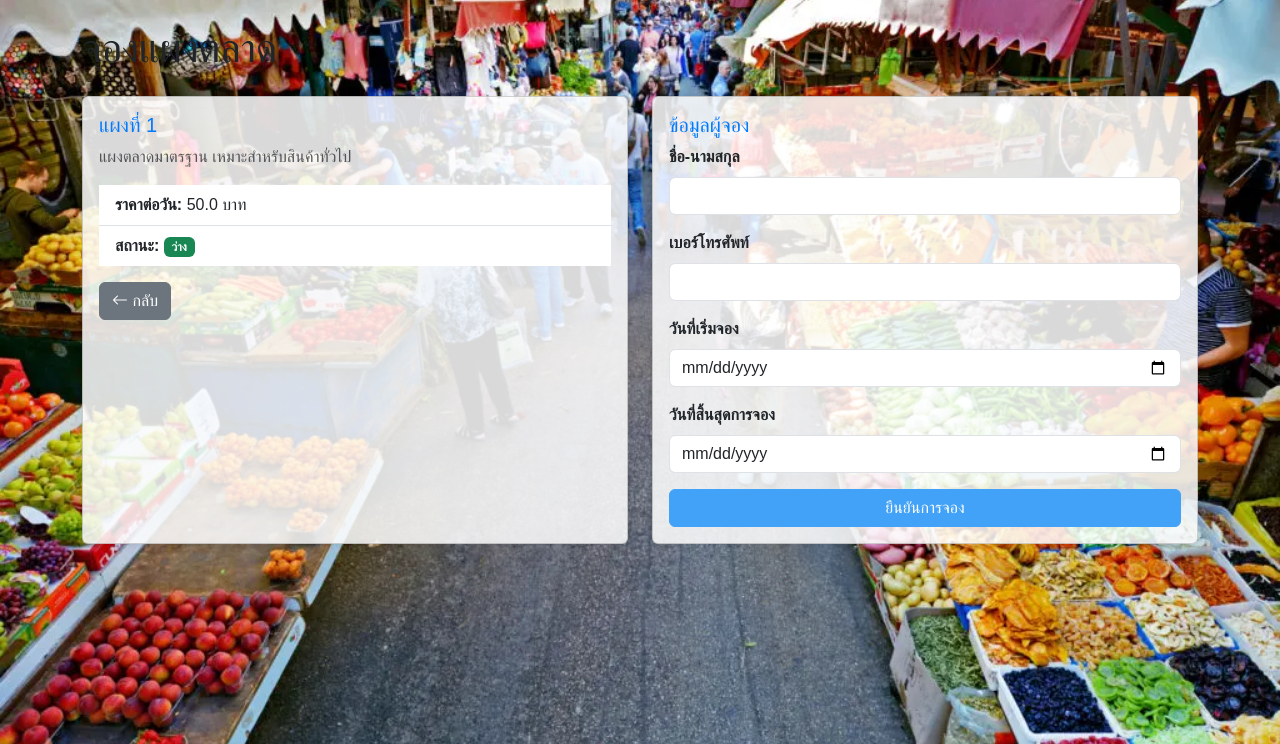
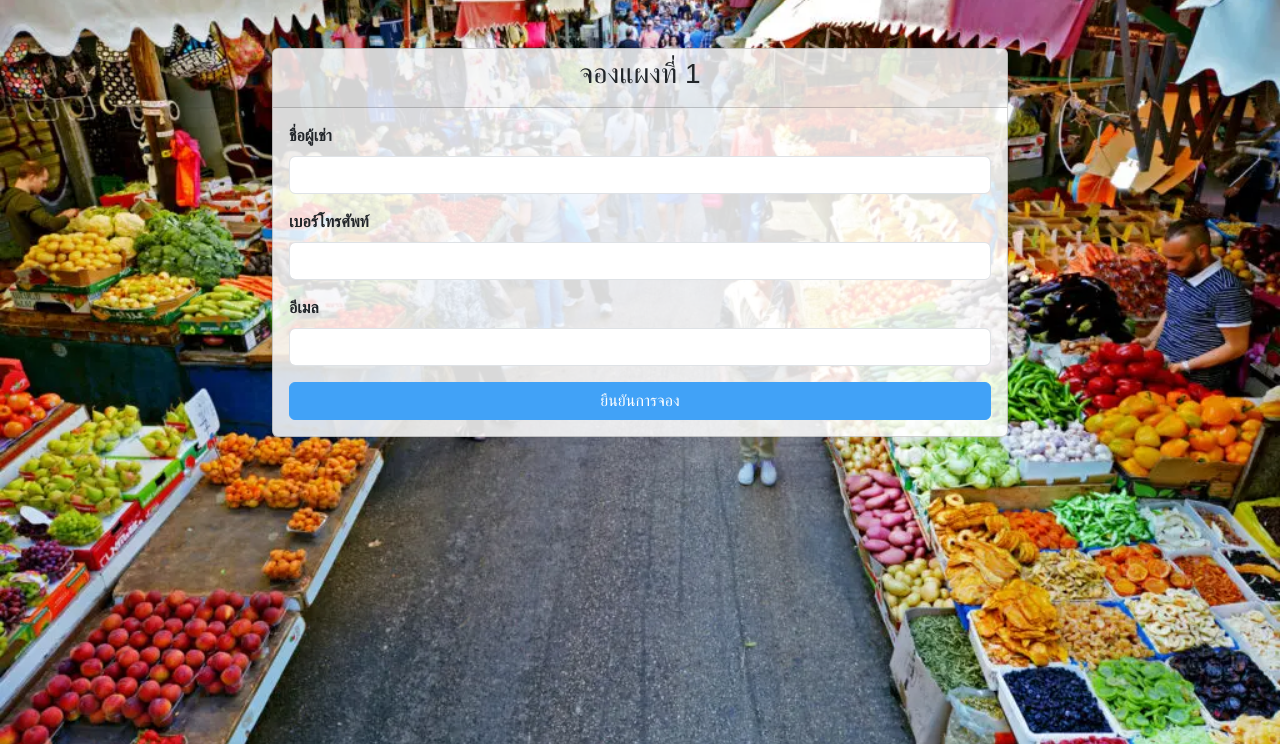
Before and after one commit to zutterjostar-dotcom/market-stall-booking-app, a Flask app: page /book/1 in a window 1280 px wide. Shown: the part 56-800 px from the top of the page. Run offline with Flask 3, Linux system fonts and the light colour scheme.

Commit message:
Implemented same-day booking logic

```diff
--- a/templates/book.html
+++ b/templates/book.html
@@ -1,37 +1,24 @@
 {% extends "base.html" %}
 
-{% block title %}จองแผงที่ {{ stall.name }}{% endblock %}
+{% block title %}จองแผงตลาด{% endblock %}
 
 {% block content %}
-<h1 class="mb-4">จองแผงตลาด</h1>
-<div class="row">
-    <div class="col-md-6 mb-4">
-        <div class="card h-100 shadow-sm">
+<div class="row justify-content-center mt-5">
+    <div class="col-md-8">
+        <div class="card shadow-sm">
+            <div class="card-header text-center">
+                <h3>จองแผงที่ {{ stall.id }}</h3>
+            </div>
             <div class="card-body">
-                <h5 class="card-title">{{ stall.name }}</h5>
-                <p class="card-text text-muted">{{ stall.description }}</p>
-                <ul class="list-group list-group-flush">
-                    <li class="list-group-item">
-                        <strong>ราคาต่อวัน:</strong> {{ stall.price_per_day }} บาท
-                    </li>
-                    <li class="list-group-item">
-                        <strong>สถานะ:</strong>
-                        <span class="badge bg-success">ว่าง</span>
-                    </li>
-                </ul>
-                <div class="mt-3">
-                    <a href="{{ url_for('index') }}" class="btn btn-secondary"><i class="bi bi-arrow-left"></i> กลับ</a>
+                {% if today_booking %}
+                <div class="alert alert-warning text-center" role="alert">
+                    แผงตลาดนี้ถูกจองแล้วสำหรับวันนี้
                 </div>
-            </div>
-        </div>
-    </div>
-    <div class="col-md-6 mb-4">
-        <div class="card h-100 shadow-sm">
-            <div class="card-body">
-                <h5 class="card-title">ข้อมูลผู้จอง</h5>
-                <form action="{{ url_for('book_stall', stall_id=stall.id) }}" method="post" enctype="multipart/form-data">
+                <a href="{{ url_for('index') }}" class="btn btn-secondary d-block mt-3">กลับหน้าแรก</a>
+                {% else %}
+                <form method="post">
                     <div class="mb-3">
-                        <label for="vendor_name" class="form-label">ชื่อ-นามสกุล</label>
+                        <label for="vendor_name" class="form-label">ชื่อผู้เช่า</label>
                         <input type="text" class="form-control" id="vendor_name" name="vendor_name" required>
                     </div>
                     <div class="mb-3">
@@ -39,16 +26,14 @@
                         <input type="tel" class="form-control" id="vendor_phone" name="vendor_phone" required>
                     </div>
                     <div class="mb-3">
-                        <label for="start_date" class="form-label">วันที่เริ่มจอง</label>
-                        <input type="date" class="form-control" id="start_date" name="start_date" required>
+                        <label for="vendor_email" class="form-label">อีเมล</label>
+                        <input type="email" class="form-control" id="vendor_email" name="vendor_email" required>
                     </div>
-                    <div class="mb-3">
-                        <label for="end_date" class="form-label">วันที่สิ้นสุดการจอง</label>
-                        <input type="date" class="form-control" id="end_date" name="end_date" required>
+                    <div class="d-grid gap-2">
+                        <button type="submit" class="btn btn-primary">ยืนยันการจอง</button>
                     </div>
-
-                    <button type="submit" class="btn btn-primary w-100">ยืนยันการจอง</button>
                 </form>
+                {% endif %}
             </div>
         </div>
     </div>
```
